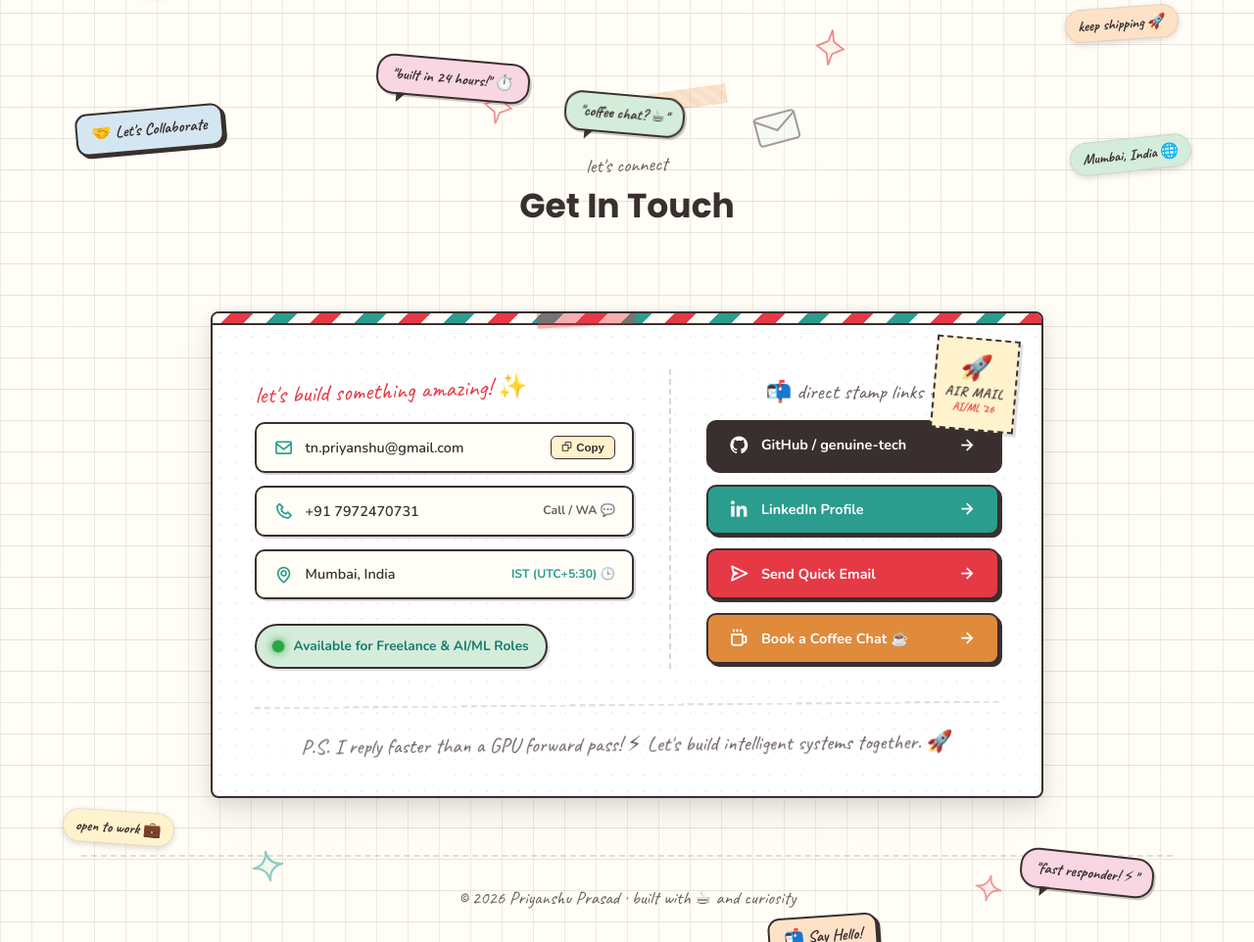
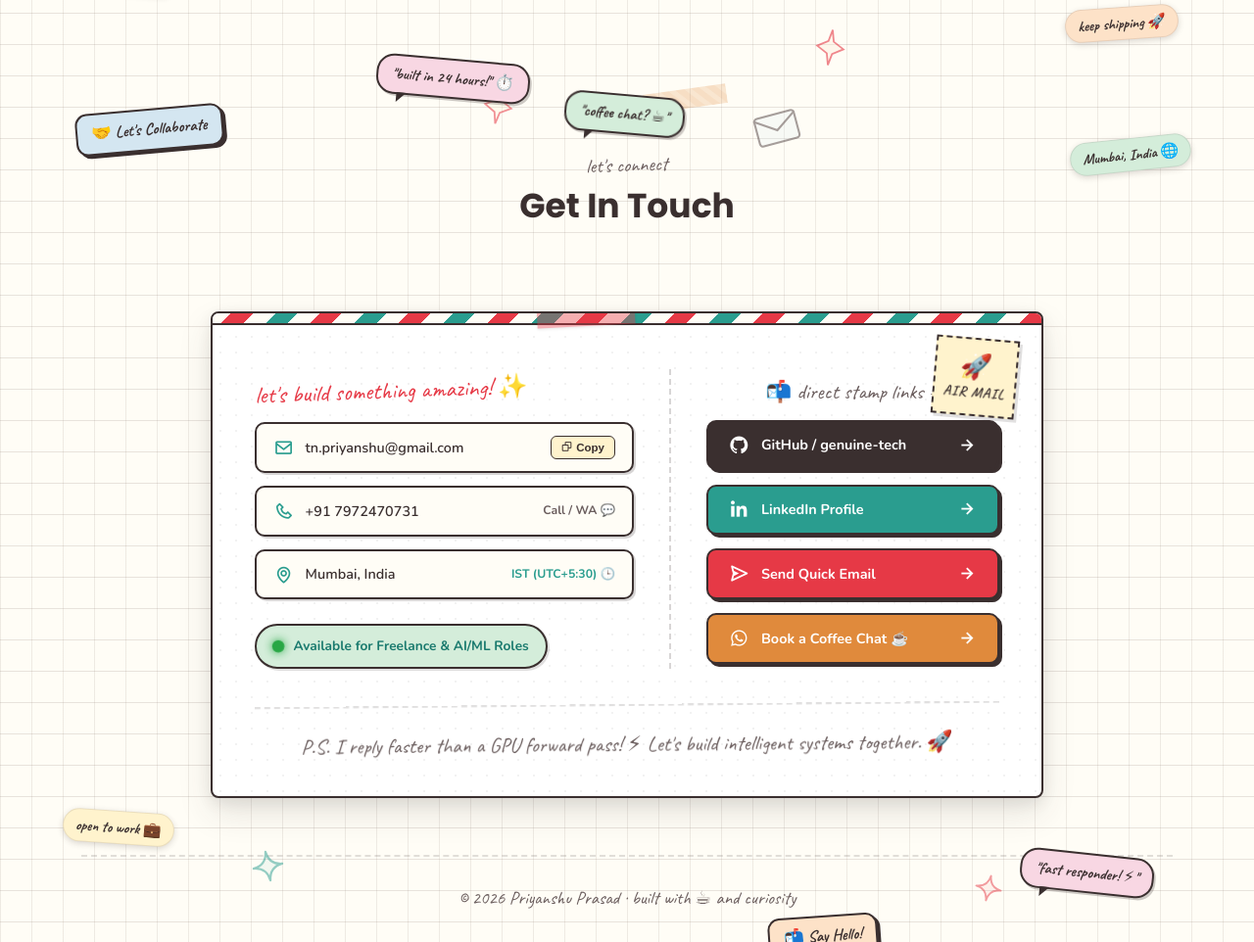
Before and after one commit to genuine-tech/portfolio, a plain HTML site: page index.html in a window 1280 px wide. Shown: the part 5907-6869 px from the top of the page at 98% size. Drawn offline with nearby package versions, Linux system fonts and the light colour scheme.

Commit message:
fix: remove AI/ML '26 from stamp, use clean mailto link for Send Quick Email, and redirect Book a Coffee Chat to WhatsApp

```diff
--- a/index.html
+++ b/index.html
@@ -1266,7 +1266,7 @@
             top: 25px;
             right: 25px;
             width: 85px;
-            height: 95px;
+            height: 80px;
             background: var(--color-note-yellow);
             border: 2px dashed var(--color-ink);
             padding: 6px;
@@ -1287,9 +1287,8 @@
             transform: rotate(0deg) scale(1.08);
         }
 
-        .postage-stamp .stamp-icon { font-size: 1.8rem; margin-bottom: 2px; }
-        .postage-stamp .stamp-text { font-size: 0.95rem; font-weight: 700; color: var(--color-ink); letter-spacing: 1px; }
-        .postage-stamp .stamp-price { font-size: 0.8rem; color: var(--color-accent); font-weight: 700; margin-top: 2px; }
+        .postage-stamp .stamp-icon { font-size: 1.8rem; margin-bottom: 4px; }
+        .postage-stamp .stamp-text { font-size: 1rem; font-weight: 700; color: var(--color-ink); letter-spacing: 1px; }
 
         .postcard-grid {
             display: grid;
@@ -2306,7 +2305,6 @@
                 <div class="postage-stamp">
                     <div class="stamp-icon">🚀</div>
                     <div class="stamp-text">AIR MAIL</div>
-                    <div class="stamp-price">AI/ML '26</div>
                 </div>
 
                 <div class="postcard-grid">
@@ -2326,7 +2324,7 @@
                                 </button>
                             </div>
 
-                            <a href="tel:+917972470731" class="contact-box-item">
+                            <a href="https://wa.me/917972470731" target="_blank" class="contact-box-item">
                                 <div class="contact-box-left">
                                     <i class='bx bx-phone'></i>
                                     <span>+91 7972470731</span>
@@ -2370,7 +2368,7 @@
                             <i class='bx bx-right-arrow-alt'></i>
                         </a>
 
-                        <a href="mailto:tn.priyanshu@gmail.com?subject=Hello%20from%20your%20Portfolio!" class="social-card-btn btn-email">
+                        <a href="mailto:tn.priyanshu@gmail.com" class="social-card-btn btn-email">
                             <div style="display: flex; align-items: center; gap: 12px;">
                                 <i class='bx bx-send'></i>
                                 <span>Send Quick Email</span>
@@ -2378,9 +2376,9 @@
                             <i class='bx bx-right-arrow-alt'></i>
                         </a>
 
-                        <a href="mailto:tn.priyanshu@gmail.com?subject=Coffee%20Chat%20Request%20%E2%98%95" class="social-card-btn btn-coffee">
+                        <a href="https://wa.me/917972470731?text=Hi%20Priyanshu,%20I%20saw%20your%20portfolio%20and%20would%20love%20to%20have%20a%20coffee%20chat!%20%E2%98%95" target="_blank" class="social-card-btn btn-coffee">
                             <div style="display: flex; align-items: center; gap: 12px;">
-                                <i class='bx bx-coffee'></i>
+                                <i class='bx bxl-whatsapp'></i>
                                 <span>Book a Coffee Chat ☕</span>
                             </div>
                             <i class='bx bx-right-arrow-alt'></i>
```
